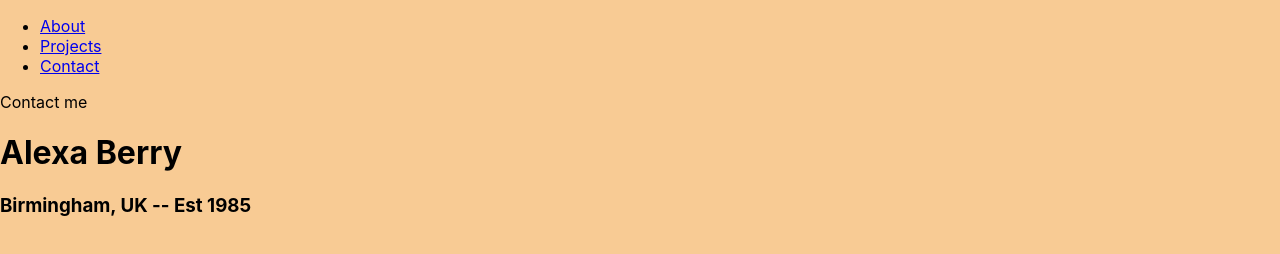
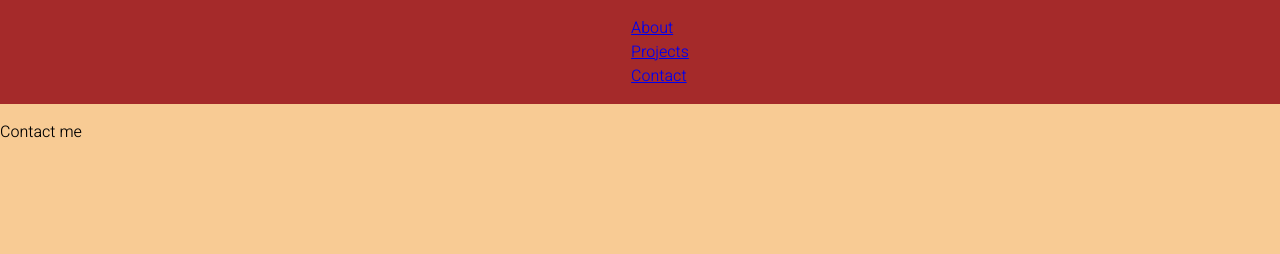
Before and after one commit to leckzilla/portfolio, a React app: page /contact in a window 1280 px wide. Built offline with nearby package versions, Linux system fonts and the light colour scheme.

Commit message:
routing and nav styling

```diff
--- a/public/index.html
+++ b/public/index.html
@@ -9,7 +9,10 @@
       name="description"
       content="Web site created using create-react-app"
     />
-    <link rel="apple-touch-icon" href="%PUBLIC_URL%/logo192.png" />
+    <link
+      href="https://fonts.googleapis.com/css2?family=Heebo:wght@300&display=swap"
+      rel="stylesheet"
+    />
     <!--
       manifest.json provides metadata used when your web app is installed on a
       user's mobile device or desktop. See https://developers.google.com/web/fundamentals/web-app-manifest/
--- a/src/components/App.css
+++ b/src/components/App.css
@@ -1,3 +1,4 @@
 body {
   background-color: rgb(248, 203, 148);
+  font-family: "Heebo", sans-serif;
 }
--- a/src/components/Nav/index.js
+++ b/src/components/Nav/index.js
@@ -3,13 +3,14 @@ import { BrowserRouter as Router, Switch, Route, Link } from "react-router-dom";
 import About from "../About";
 import Projects from "../Projects";
 import Contact from "../Contact";
+import css from "./nav.module.css";
 
 function Nav() {
   return (
-    <>
+    <div>
       <Router>
-        <nav>
-          <ul>
+        <nav className={css.nav}>
+          <ul className={css.navLinks}>
             <li>
               <Link to="/about">About</Link>
             </li>
@@ -27,7 +28,7 @@ function Nav() {
           <Route path="/contact" component={Contact} />
         </Switch>
       </Router>
-    </>
+    </div>
   );
 }
 
--- /dev/null
+++ b/src/components/Nav/nav.module.css
@@ -0,0 +1,12 @@
+.nav {
+  display: flex;
+  justify-content: space-around;
+  align-items: center;
+  min-height: 10vh;
+  background-color: brown;
+}
+
+.navLinks {
+  list-style: none;
+  color: antiquewhite;
+}
--- a/src/components/index.js
+++ b/src/components/index.js
@@ -5,10 +5,8 @@ import "./App.css";
 
 function App() {
   return (
-    <div className="pointer">
+    <div>
       <Nav />
-      <h1>Alexa Berry</h1>
-      <h3>Birmingham, UK -- Est 1985</h3>
     </div>
   );
 }
```
